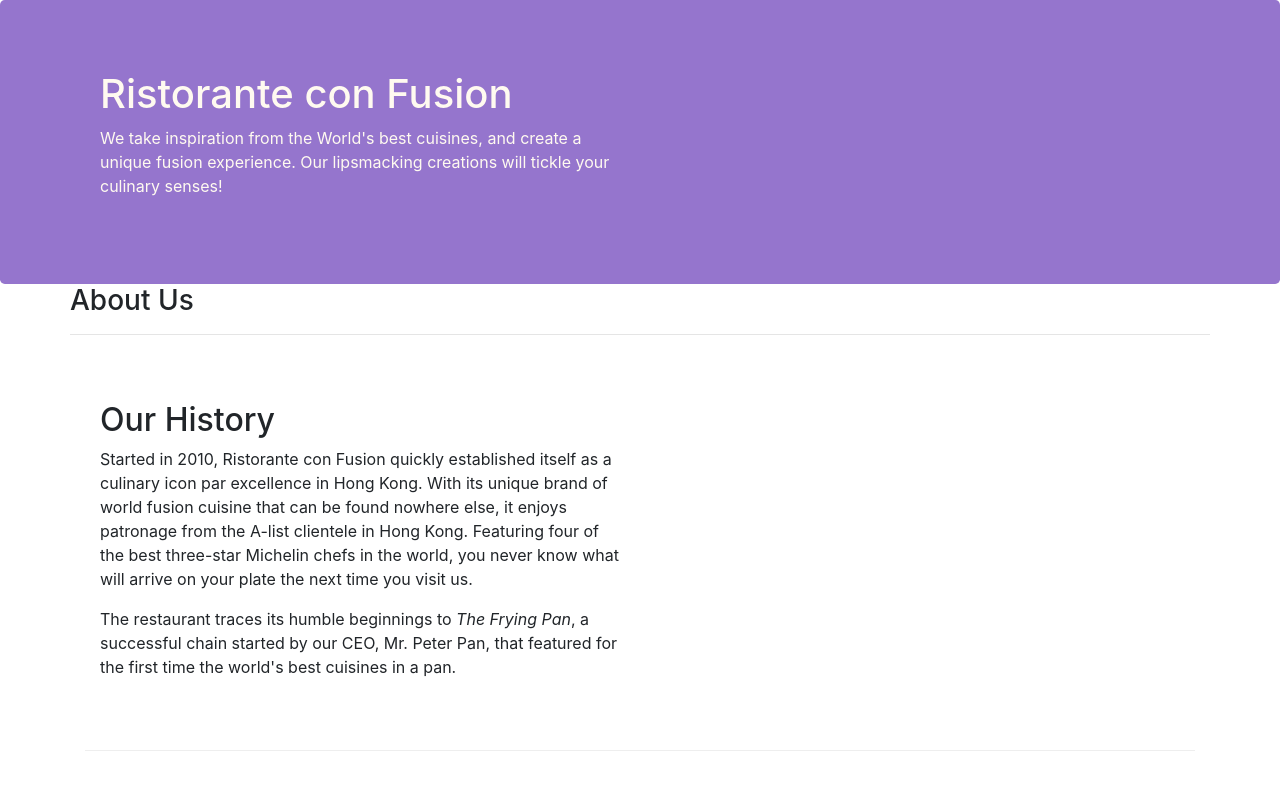
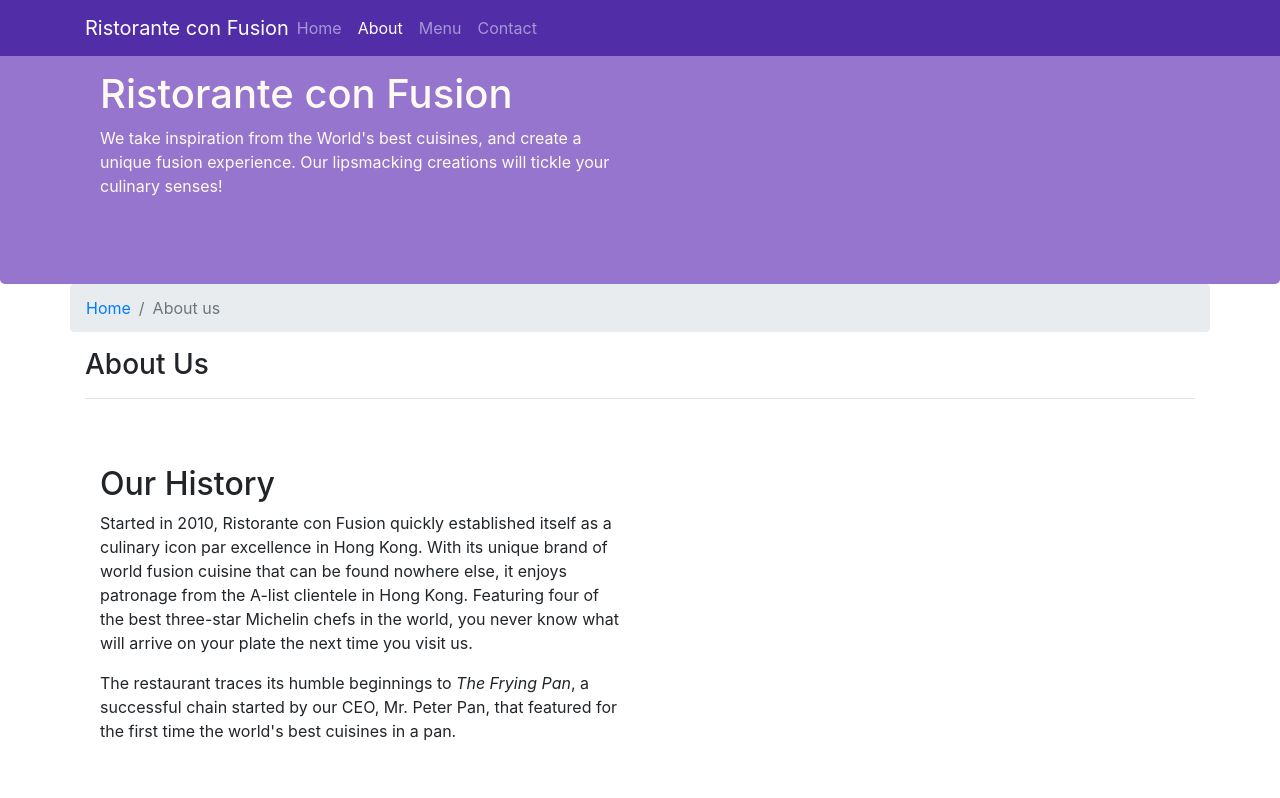
Before and after one commit to shamgar-kommerla/conFusion-Bootstrap-Website, a website: page aboutus.html in a window 1280 px wide. Shown: the top 798 px of the page. Drawn offline with nearby package versions, Linux system fonts and the light colour scheme.

Commit message:
navbar and breadcrumbs

```diff
--- a/aboutus.html
+++ b/aboutus.html
@@ -18,6 +18,24 @@
 
 <body>
 
+    <nav class="navbar navbar-dark navbar-expand-sm  fixed-top">
+        <div class="container">
+            <button class="navbar-toggler" type="button" data-toggle="collapse" data-target="#Navbar">
+                <span class="navbar-toggler-icon"></span>
+            </button>
+            <a class="navbar-brand mr-auto" href="index.html">Ristorante con Fusion</a>
+
+            <div class="collapse navbar-collapse" id="Navbar">
+                <ul class="navbar-nav mr-auto">
+                    <li class="nav-item"><a class="nav-link" href="index.html">Home</a></li>
+                    <li class="nav-item active"><a class="nav-link" href="#">About</a></li>
+                    <li class="nav-item"><a class="nav-link" href="#">Menu</a></li>
+                    <li class="nav-item"><a class="nav-link" href="#">Contact</a></li>
+                </ul>
+            </div>
+        </div>
+    </nav>
+
     <header class="jumbotron">
         <div class="container">
             <div class="row row-header">
@@ -32,8 +50,12 @@
     </header>
 
     <div class="container">
-        <div class="row d-block">
-            <div>
+        <div class="row ">
+            <ol class="col-12 breadcrumb">
+                <li class="breadcrumb-item"><a href="index.html">Home</a></li>
+                <li class="breadcrumb-item active">About us</li>
+            </ol>
+            <div class="col-12">
                <h3>About Us</h3>
                <hr>
             </div>
@@ -72,7 +94,7 @@
                 <div class="col-4 offset-1 col-sm-2">
                     <h5>Links</h5>
                     <ul class="list-unstyled">
-                        <li><a href="#">Home</a></li>
+                        <li><a href="index.html">Home</a></li>
                         <li><a href="#">About</a></li>
                         <li><a href="#">Menu</a></li>
                         <li><a href="#">Contact</a></li>
@@ -108,6 +130,11 @@
         </div>
     </footer>
 
+  <!-- jQuery first, then Popper.js, then Bootstrap JS. -->
+  <script src="node_modules/jquery/dist/jquery.slim.min.js"></script>
+  <script src="node_modules/popper.js/dist/umd/popper.min.js"></script>
+  <script src="node_modules/bootstrap/dist/js/bootstrap.min.js"></script>
+
 </body>
 
 </html>
--- a/css/styles.css
+++ b/css/styles.css
@@ -1,3 +1,8 @@
+/* body{
+    padding:50px 0px 0px 0px;
+    z-index:0;
+} */
+
 .row-header{
     margin:0px auto;
     padding:0px;
@@ -28,3 +33,9 @@ address{
     margin:0px;
     color:#0f0f0f;
 }
+
+
+
+.navbar-dark {
+     background-color: #512DA8;
+}
--- a/package.json
+++ b/package.json
@@ -14,6 +14,9 @@
     "lite-server": "^2.3.0"
   },
   "dependencies": {
-    "bootstrap": "^4.5.0"
+    "bootstrap": "^4.5.0",
+    "jquery": "^3.5.1",
+    "jquery.js": "0.0.2-security",
+    "popper.js": "^1.16.1"
   }
 }
```
Also changed, not shown: index.html (+32 -6 lines), 1 other file.
